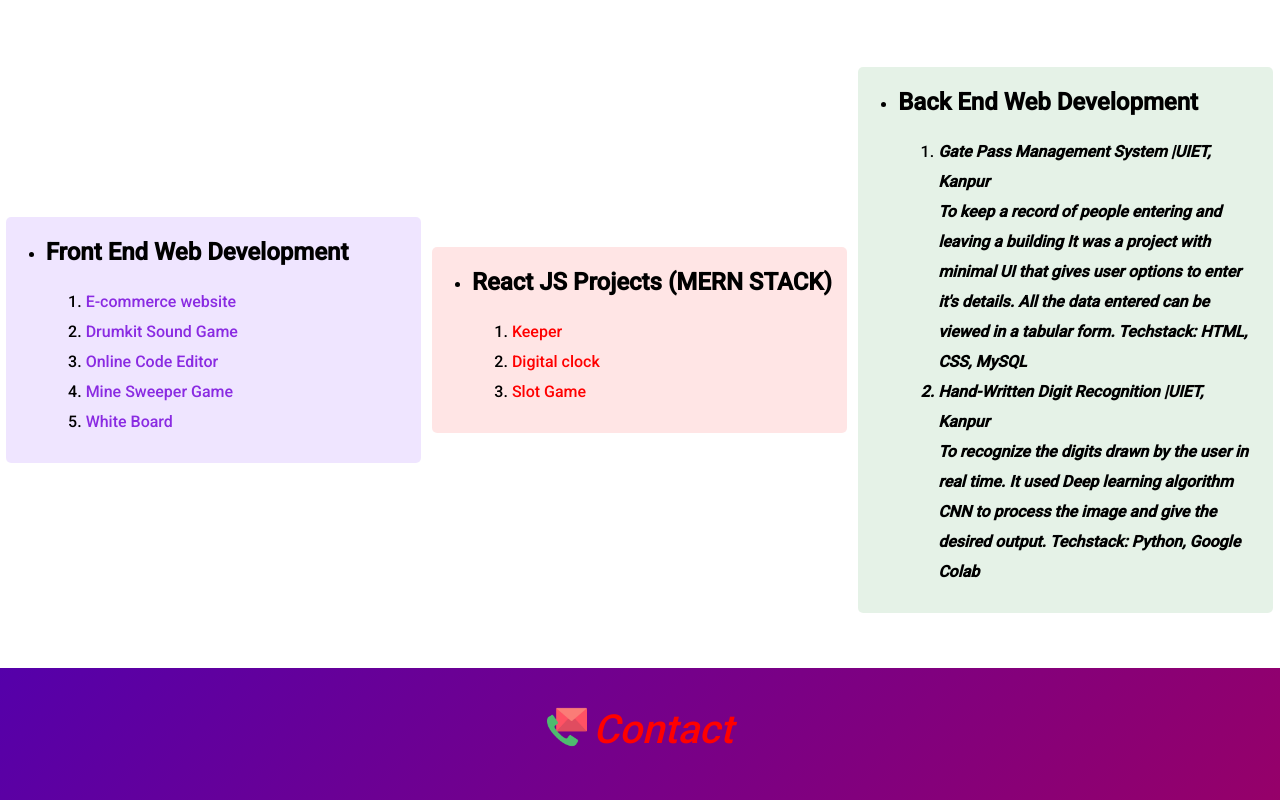
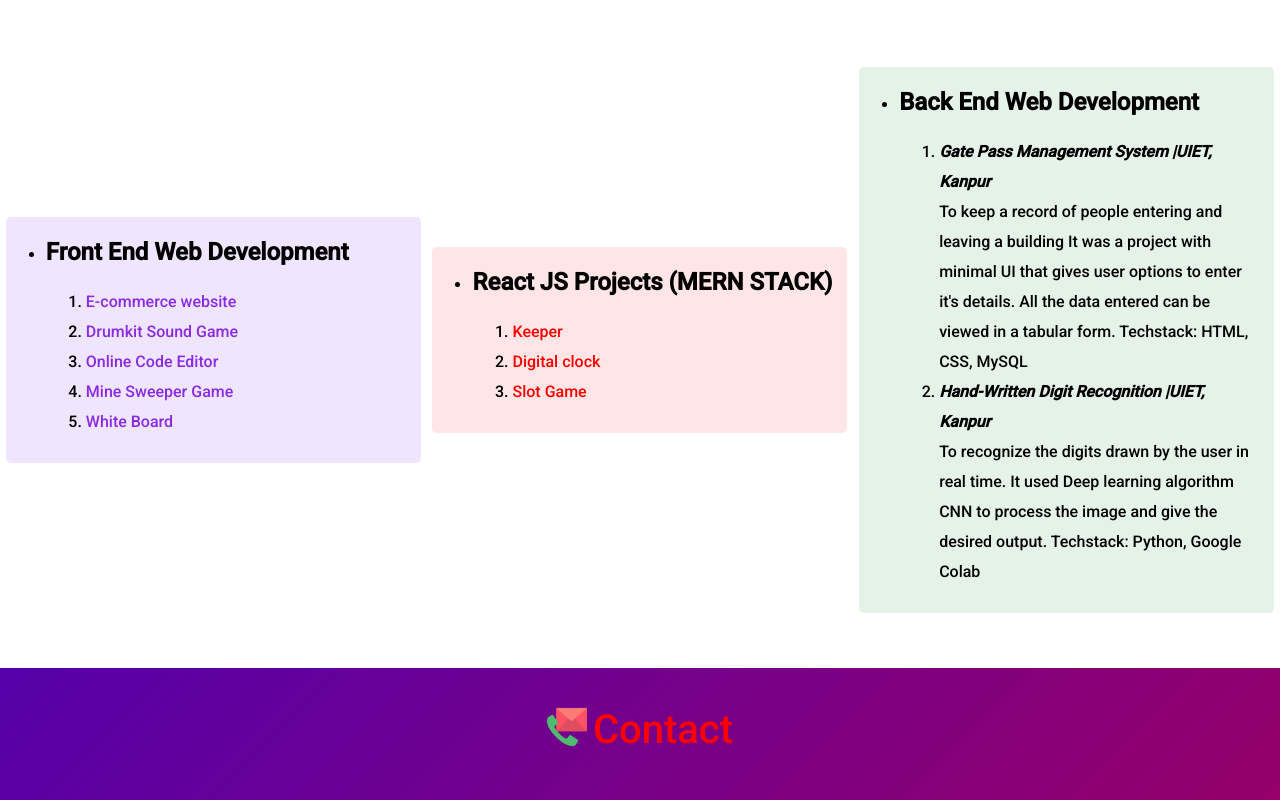
Before and after one commit to shw2003/portfolio, a plain HTML site: page index.html in a window 1280 px wide. Shown: the part 3300-4100 px from the top of the page. Drawn offline with Linux system fonts and the light colour scheme.

Commit message:
Update index.html

```diff
--- a/index.html
+++ b/index.html
@@ -524,10 +524,10 @@ Deployment with GitHub Pages, Heroku and MongoDB Atlas
                         <li>
                             <h1>Back End Web Development</h1>
                             <ol class="back-end">
-                                <li><em><b>Gate Pass Management System |UIET, Kanpur<b><em><br>
+                                <li><em><b>Gate Pass Management System |UIET, Kanpur</b></em><br>
  To keep a record of people entering and leaving a building It was a project with minimal UI that gives user options to enter it's details. All the data entered can be viewed in a tabular form. Techstack: HTML, CSS, MySQL
 </li>
-                                <li><em>Hand-Written Digit Recognition |UIET, Kanpur <em><br>
+                                <li><em><b>Hand-Written Digit Recognition |UIET, Kanpur</b> </em><br>
 To recognize the digits drawn by the user in real time. It used Deep learning algorithm CNN to process the image and give the desired output. Techstack: Python, Google Colab
 </li>
 
```
